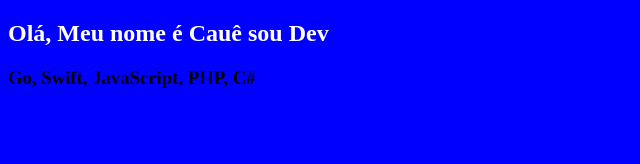
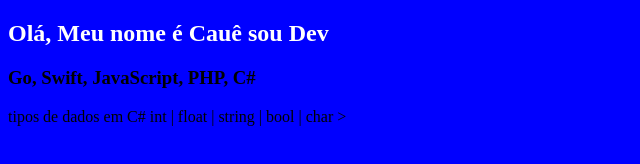
Before and after one commit to cauequintela25/meu_primeiro_repo, a plain HTML site: page index.html in a window 1280 px wide. Shown: the whole page, without its empty margins (0-640 px from the left). Drawn offline with Linux system fonts and the light colour scheme; files that its build step writes are made by us from their sources.

Commit message:
tipos de dados em C#

```diff
--- a/index.html
+++ b/index.html
@@ -29,7 +29,8 @@
 
     <h3 class="idiomas_footer"> Go, Swift, JavaScript, PHP, C#</h3>
 
-
+    <p> tipos de dados em C#
+        int | float | string | bool | char ></p>
 </body>
 
 </html>
```
Also changed, not shown: meu_testo.txt.
